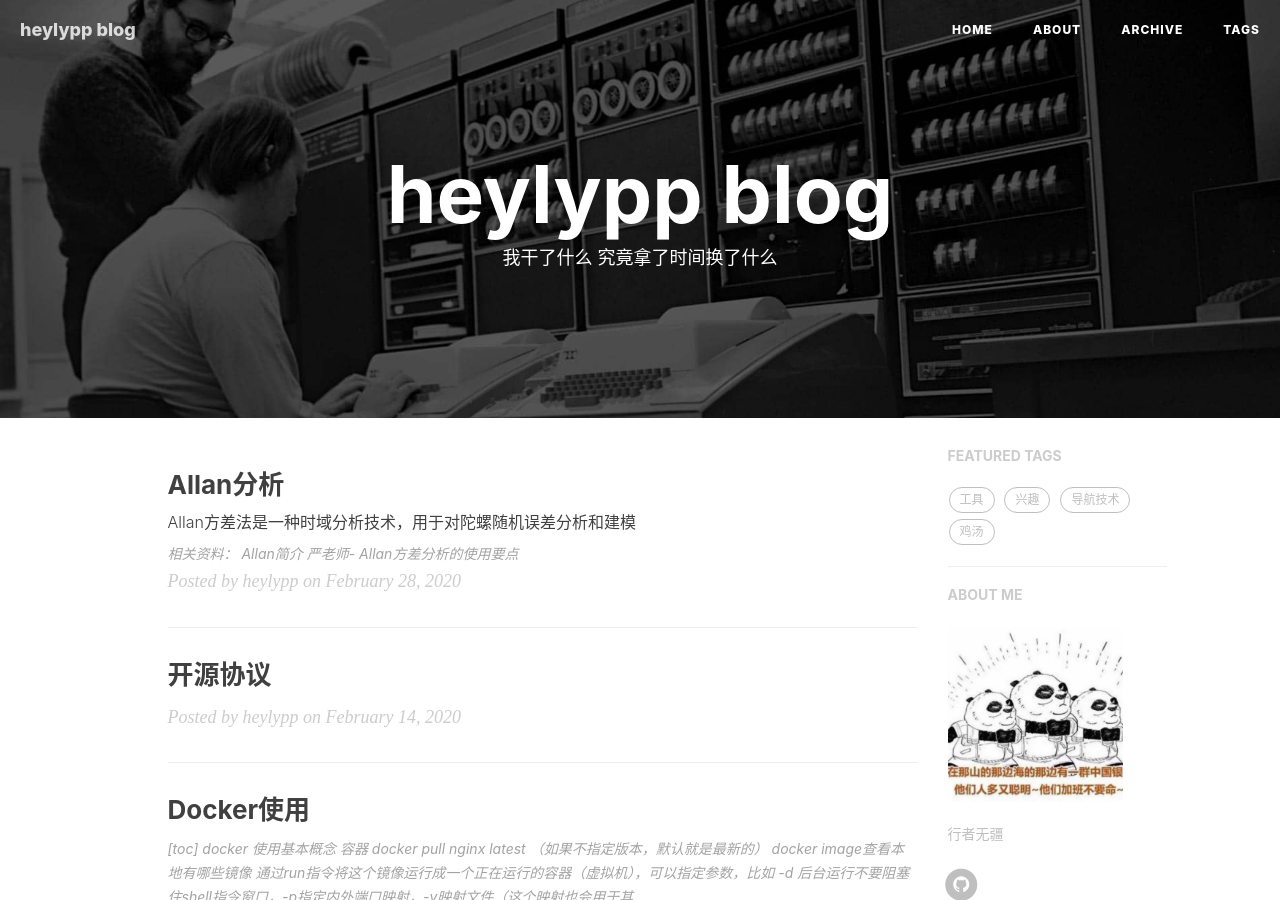
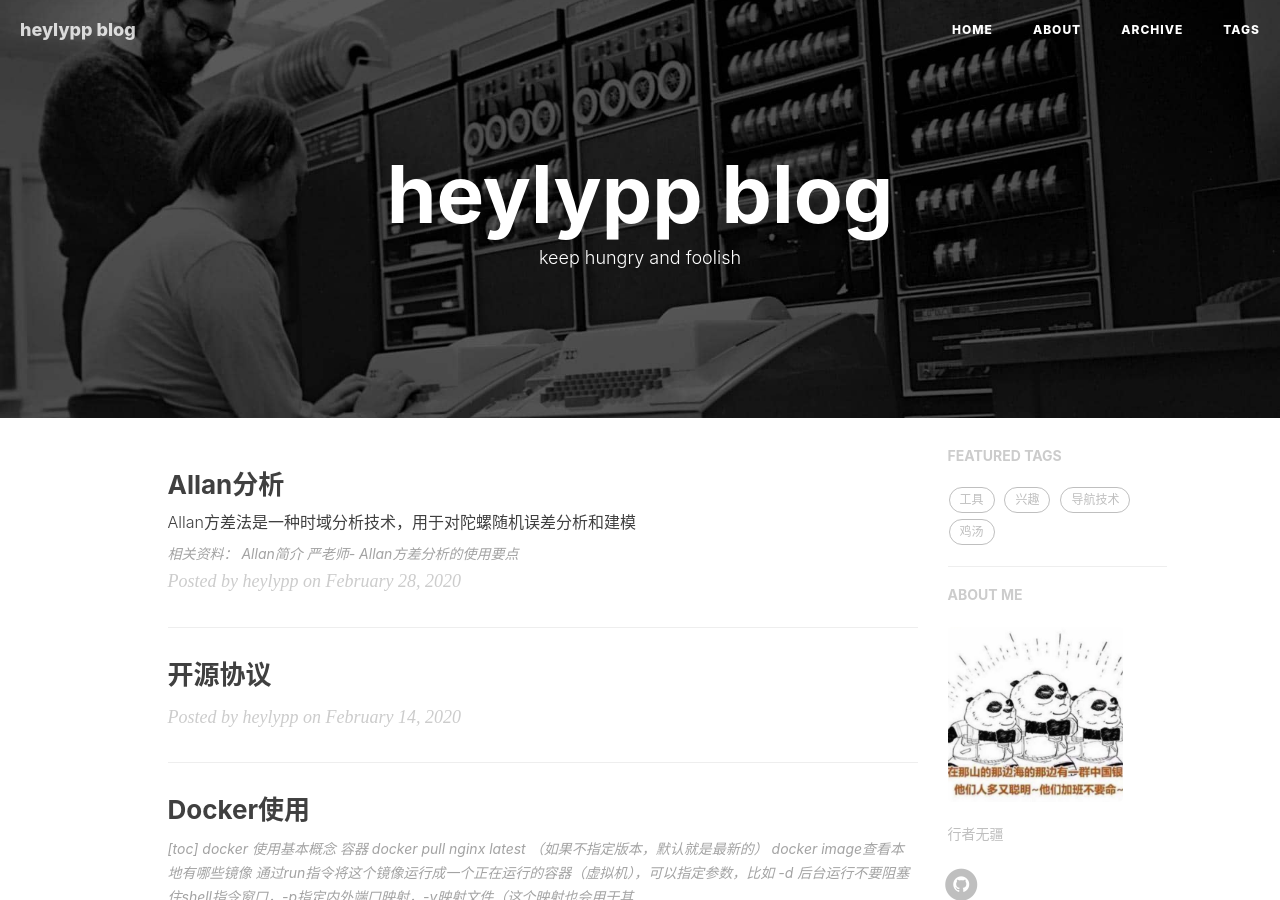
Before and after one commit to heylypp/heylypp.github.io, a Jekyll site: the page built from index.html, in a window 1280 px wide and 900 px high. Built offline with Jekyll 4.4.1, drawn with Linux system fonts in a browser that asks for light colours; nearby versions of some CDN libraries; the list of posts is cut into pages by our own code; comment, search, counter and statistics services are not loaded.

Commit message:
Update index.html

```diff
--- a/index.html
+++ b/index.html
@@ -1,6 +1,6 @@
 ---
 layout: page
-description: "我干了什么 究竟拿了时间换了什么"
+description: "keep hungry and foolish"
 ---
 
 {% for post in paginator.posts %}
```
